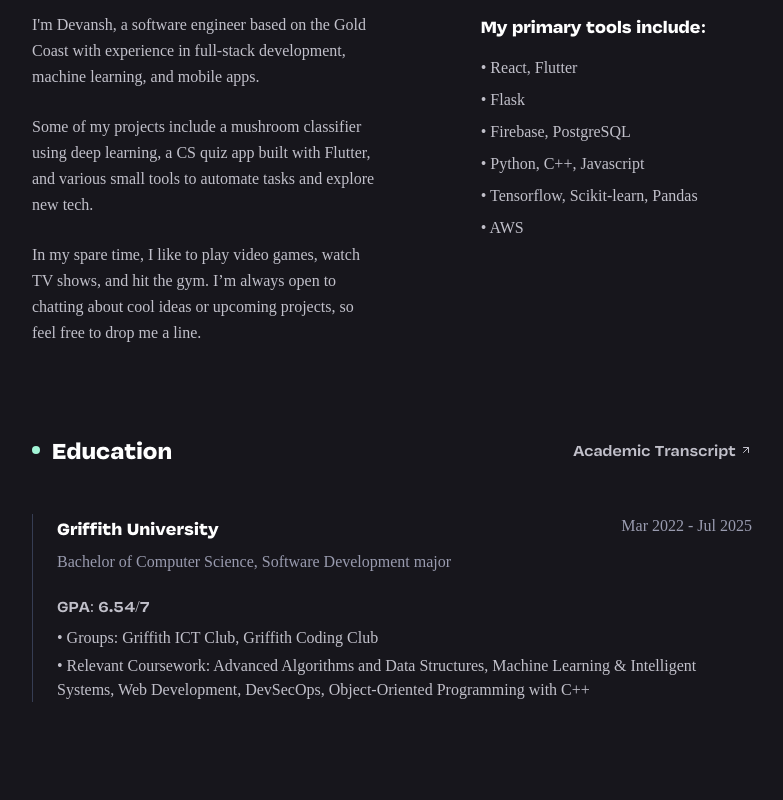
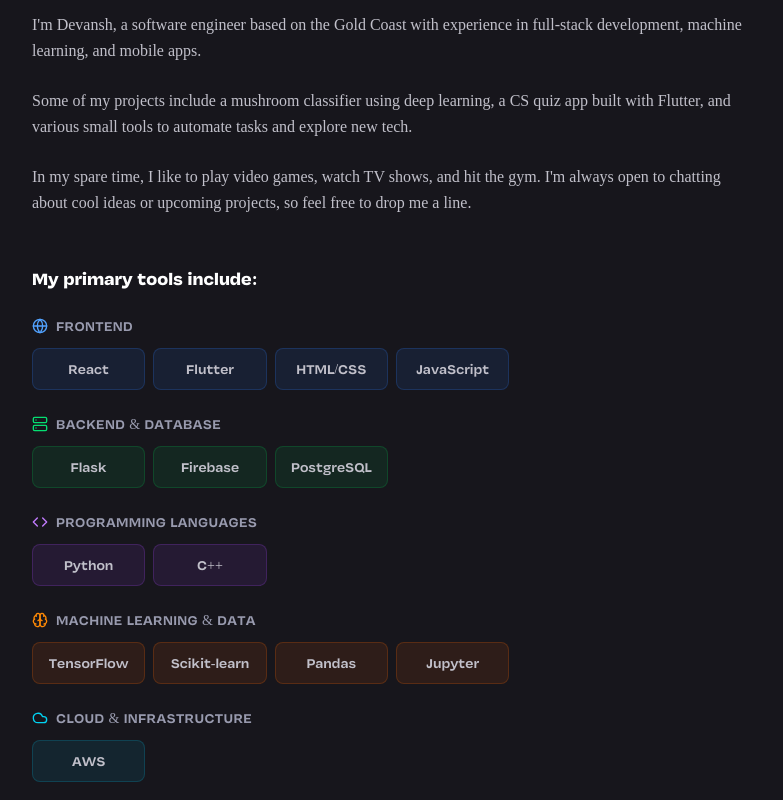
Before and after one commit to devanshkp/portfolio, a React (Vite) app: page / in a window 1280 px wide. Shown: the part 940-1740 px from the top of the page, without its empty margins (248-1031 px from the left). Built offline with nearby package versions, Linux system fonts and the light colour scheme; a web font is replaced by a local one.

Commit message:
revamped skills section

```diff
--- a/index.html
+++ b/index.html
@@ -5,7 +5,7 @@
     <link rel="icon" type="image/svg+xml" href="/logos/cat.svg" />
     <meta
       name="viewport"
-      content="width=device-width, initial-scale=1, viewport-fit=cover"
+      content="width=device-width, initial-scale=1.0, maximum-scale=1.0, user-scalable=no, viewport-fit=cover"
     />
     <title>Home | Dev Kapoor</title>
   </head>
--- a/src/index.css
+++ b/src/index.css
@@ -58,6 +58,11 @@
   text-rendering: optimizeLegibility;
   -webkit-font-smoothing: antialiased;
   -moz-osx-font-smoothing: grayscale;
+
+  /* Force consistent scaling across devices */
+  -webkit-text-size-adjust: 100%;
+  -ms-text-size-adjust: 100%;
+  text-size-adjust: 100%;
 }
 
 body {
@@ -65,6 +70,15 @@
   min-width: 100vw;
   min-height: 100vh;
   overflow-x: hidden;
+
+  /* Prevent browser zoom adjustments */
+  -webkit-text-size-adjust: 100%;
+  -ms-text-size-adjust: 100%;
+  text-size-adjust: 100%;
+
+  /* Force consistent font rendering */
+  font-smooth: never;
+  -webkit-font-smoothing: subpixel-antialiased;
 }
 
 #root {
--- a/src/pages/Home.jsx
+++ b/src/pages/Home.jsx
@@ -8,6 +8,13 @@
   ChevronUp,
   ChevronDown,
   Code,
+  Database,
+  Cloud,
+  Brain,
+  Globe,
+  Smartphone,
+  Server,
+  Zap,
 } from "lucide-react";
 
 const Home = () => {
@@ -349,37 +356,160 @@
                 <span className="inline-block w-2 h-2 rounded-full bg-primary mr-3"></span>
                 <h2 className="text-xl md:text-2xl font-bold">About me</h2>
               </div>
-              <div className="flex flex-col gap-12 md:flex-row md:justify-between md:gap-25">
-                <div className="md:w-9/12">
+
+              {/* Description Section */}
+              <div className="mb-12">
                 <p className="leading-relaxed mb-6 text-text-secondary">
-                    I'm Devansh, a software engineer based on the Gold Coast
-                    with experience in full-stack development, machine learning,
-                    and mobile apps.
+                  I'm Devansh, a software engineer based on the Gold Coast with
+                  experience in full-stack development, machine learning, and
+                  mobile apps.
                 </p>
                 <p className="leading-relaxed mb-6 text-text-secondary">
                   Some of my projects include a mushroom classifier using deep
-                    learning, a CS quiz app built with Flutter, and various
-                    small tools to automate tasks and explore new tech.
+                  learning, a CS quiz app built with Flutter, and various small
+                  tools to automate tasks and explore new tech.
                 </p>
                 <p className="leading-relaxed text-text-secondary">
-                    In my spare time, I like to play video games, watch TV
-                    shows, and hit the gym. I’m always open to chatting about
-                    cool ideas or upcoming projects, so feel free to drop me a
-                    line.
+                  In my spare time, I like to play video games, watch TV shows,
+                  and hit the gym. I'm always open to chatting about cool ideas
+                  or upcoming projects, so feel free to drop me a line.
                 </p>
               </div>
-                <div className="md:w-7/12">
-                  <h3 className="text-md md:text-lg font-semibold mb-4">
+
+              {/* Skills Section */}
+              <div>
+                <h3 className="text-md md:text-lg font-semibold mb-6">
                   My primary tools include:
                 </h3>
-                  <ul className="space-y-2 text-text-secondary">
-                    <li>• React, Flutter </li>
-                    <li>• Flask </li>
-                    <li>• Firebase, PostgreSQL </li>
-                    <li>• Python, C++, Javascript </li>
-                    <li>• Tensorflow, Scikit-learn, Pandas</li>
-                    <li>• AWS</li>
-                  </ul>
+
+                {/* Frontendx` */}
+                <div className="mb-6">
+                  <div className="flex items-center mb-3">
+                    <Globe className="w-4 h-4 text-blue-400 mr-2" />
+                    <h4 className="text-sm font-medium text-text-muted uppercase tracking-wide">
+                      Frontend
+                    </h4>
+                  </div>
+                  <div className="grid grid-cols-3 md:grid-cols-4 lg:grid-cols-6 gap-2">
+                    <div className="bg-blue-500/10 border border-blue-500/20 rounded-lg px-3 py-2 text-center transition-all duration-300 hover:border-blue-500/40 hover:bg-blue-500/15 group">
+                      <span className="text-text-secondary font-medium group-hover:text-text-primary transition-colors text-sm">
+                        React
+                      </span>
+                    </div>
+                    <div className="bg-blue-500/10 border border-blue-500/20 rounded-lg px-3 py-2 text-center transition-all duration-300 hover:border-blue-500/40 hover:bg-blue-500/15 group">
+                      <span className="text-text-secondary font-medium group-hover:text-text-primary transition-colors text-sm">
+                        Flutter
+                      </span>
+                    </div>
+                    <div className="bg-blue-500/10 border border-blue-500/20 rounded-lg px-3 py-2 text-center transition-all duration-300 hover:border-blue-500/40 hover:bg-blue-500/15 group">
+                      <span className="text-text-secondary font-medium group-hover:text-text-primary transition-colors text-sm">
+                        HTML/CSS
+                      </span>
+                    </div>
+                    <div className="bg-blue-500/10 border border-blue-500/20 rounded-lg px-3 py-2 text-center transition-all duration-300 hover:border-blue-500/40 hover:bg-blue-500/15 group">
+                      <span className="text-text-secondary font-medium group-hover:text-text-primary transition-colors text-sm">
+                        JavaScript
+                      </span>
+                    </div>
+                  </div>
+                </div>
+
+                {/* Backend & Database */}
+                <div className="mb-6">
+                  <div className="flex items-center mb-3">
+                    <Server className="w-4 h-4 text-green-400 mr-2" />
+                    <h4 className="text-sm font-medium text-text-muted uppercase tracking-wide">
+                      Backend & Database
+                    </h4>
+                  </div>
+                  <div className="grid grid-cols-3 md:grid-cols-4 lg:grid-cols-6 gap-2">
+                    <div className="bg-green-500/10 border border-green-500/20 rounded-lg px-3 py-2 text-center transition-all duration-300 hover:border-green-500/40 hover:bg-green-500/15 group">
+                      <span className="text-text-secondary font-medium group-hover:text-text-primary transition-colors text-sm">
+                        Flask
+                      </span>
+                    </div>
+                    <div className="bg-green-500/10 border border-green-500/20 rounded-lg px-3 py-2 text-center transition-all duration-300 hover:border-green-500/40 hover:bg-green-500/15 group">
+                      <span className="text-text-secondary font-medium group-hover:text-text-primary transition-colors text-sm">
+                        Firebase
+                      </span>
+                    </div>
+                    <div className="bg-green-500/10 border border-green-500/20 rounded-lg px-3 py-2 text-center transition-all duration-300 hover:border-green-500/40 hover:bg-green-500/15 group">
+                      <span className="text-text-secondary font-medium group-hover:text-text-primary transition-colors text-sm">
+                        PostgreSQL
+                      </span>
+                    </div>
+                  </div>
+                </div>
+
+                {/* Programming Languages */}
+                <div className="mb-6">
+                  <div className="flex items-center mb-3">
+                    <Code className="w-4 h-4 text-purple-400 mr-2" />
+                    <h4 className="text-sm font-medium text-text-muted uppercase tracking-wide">
+                      Programming Languages
+                    </h4>
+                  </div>
+                  <div className="grid grid-cols-3 md:grid-cols-4 lg:grid-cols-6 gap-2">
+                    <div className="bg-purple-500/10 border border-purple-500/20 rounded-lg px-3 py-2 text-center transition-all duration-300 hover:border-purple-500/40 hover:bg-purple-500/15 group">
+                      <span className="text-text-secondary font-medium group-hover:text-text-primary transition-colors text-sm">
+                        Python
+                      </span>
+                    </div>
+                    <div className="bg-purple-500/10 border border-purple-500/20 rounded-lg px-3 py-2 text-center transition-all duration-300 hover:border-purple-500/40 hover:bg-purple-500/15 group">
+                      <span className="text-text-secondary font-medium group-hover:text-text-primary transition-colors text-sm">
+                        C++
+                      </span>
+                    </div>
+                  </div>
+                </div>
+
+                {/* Machine Learning & Data */}
+                <div className="mb-6">
+                  <div className="flex items-center mb-3">
+                    <Brain className="w-4 h-4 text-orange-400 mr-2" />
+                    <h4 className="text-sm font-medium text-text-muted uppercase tracking-wide">
+                      Machine Learning & Data
+                    </h4>
+                  </div>
+                  <div className="grid grid-cols-3 md:grid-cols-4 lg:grid-cols-6 gap-2">
+                    <div className="bg-orange-500/10 border border-orange-500/20 rounded-lg px-3 py-2 text-center transition-all duration-300 hover:border-orange-500/40 hover:bg-orange-500/15 group">
+                      <span className="text-text-secondary font-medium group-hover:text-text-primary transition-colors text-sm">
+                        TensorFlow
+                      </span>
+                    </div>
+                    <div className="bg-orange-500/10 border border-orange-500/20 rounded-lg px-3 py-2 text-center transition-all duration-300 hover:border-orange-500/40 hover:bg-orange-500/15 group">
+                      <span className="text-text-secondary font-medium group-hover:text-text-primary transition-colors text-sm">
+                        Scikit-learn
+                      </span>
+                    </div>
+                    <div className="bg-orange-500/10 border border-orange-500/20 rounded-lg px-3 py-2 text-center transition-all duration-300 hover:border-orange-500/40 hover:bg-orange-500/15 group">
+                      <span className="text-text-secondary font-medium group-hover:text-text-primary transition-colors text-sm">
+                        Pandas
+                      </span>
+                    </div>
+                    <div className="bg-orange-500/10 border border-orange-500/20 rounded-lg px-3 py-2 text-center transition-all duration-300 hover:border-orange-500/40 hover:bg-orange-500/15 group">
+                      <span className="text-text-secondary font-medium group-hover:text-text-primary transition-colors text-sm">
+                        Jupyter
+                      </span>
+                    </div>
+                  </div>
+                </div>
+
+                {/* Cloud & Infrastructure */}
+                <div>
+                  <div className="flex items-center mb-3">
+                    <Cloud className="w-4 h-4 text-cyan-400 mr-2" />
+                    <h4 className="text-sm font-medium text-text-muted uppercase tracking-wide">
+                      Cloud & Infrastructure
+                    </h4>
+                  </div>
+                  <div className="grid grid-cols-3 md:grid-cols-4 lg:grid-cols-6 gap-2">
+                    <div className="bg-cyan-500/10 border border-cyan-500/20 rounded-lg px-3 py-2 text-center transition-all duration-300 hover:border-cyan-500/40 hover:bg-cyan-500/15 group">
+                      <span className="text-text-secondary font-medium group-hover:text-text-primary transition-colors text-sm">
+                        AWS
+                      </span>
+                    </div>
+                  </div>
                 </div>
               </div>
             </div>
```
Also changed, not shown: 1 other file (tests, documents, lock files or other folders). Lines whose indentation alone changed are shown as unchanged.
